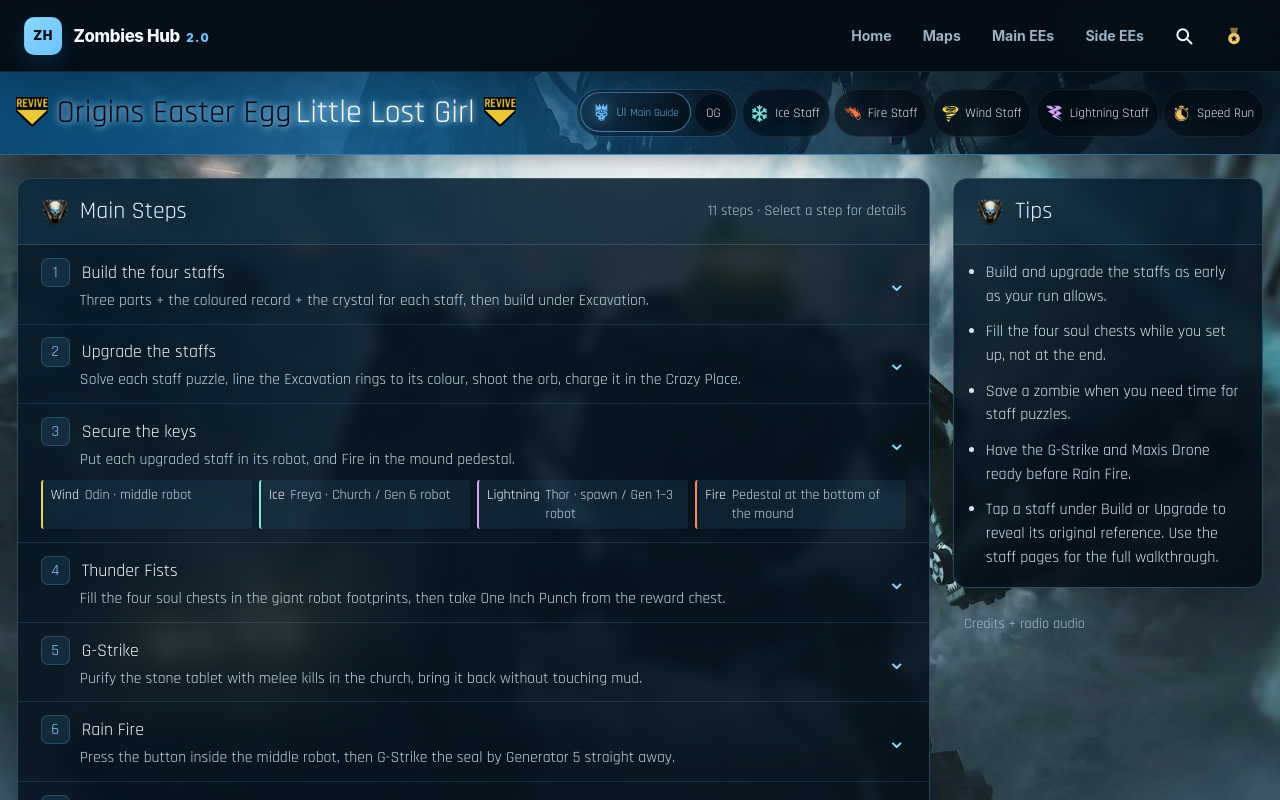
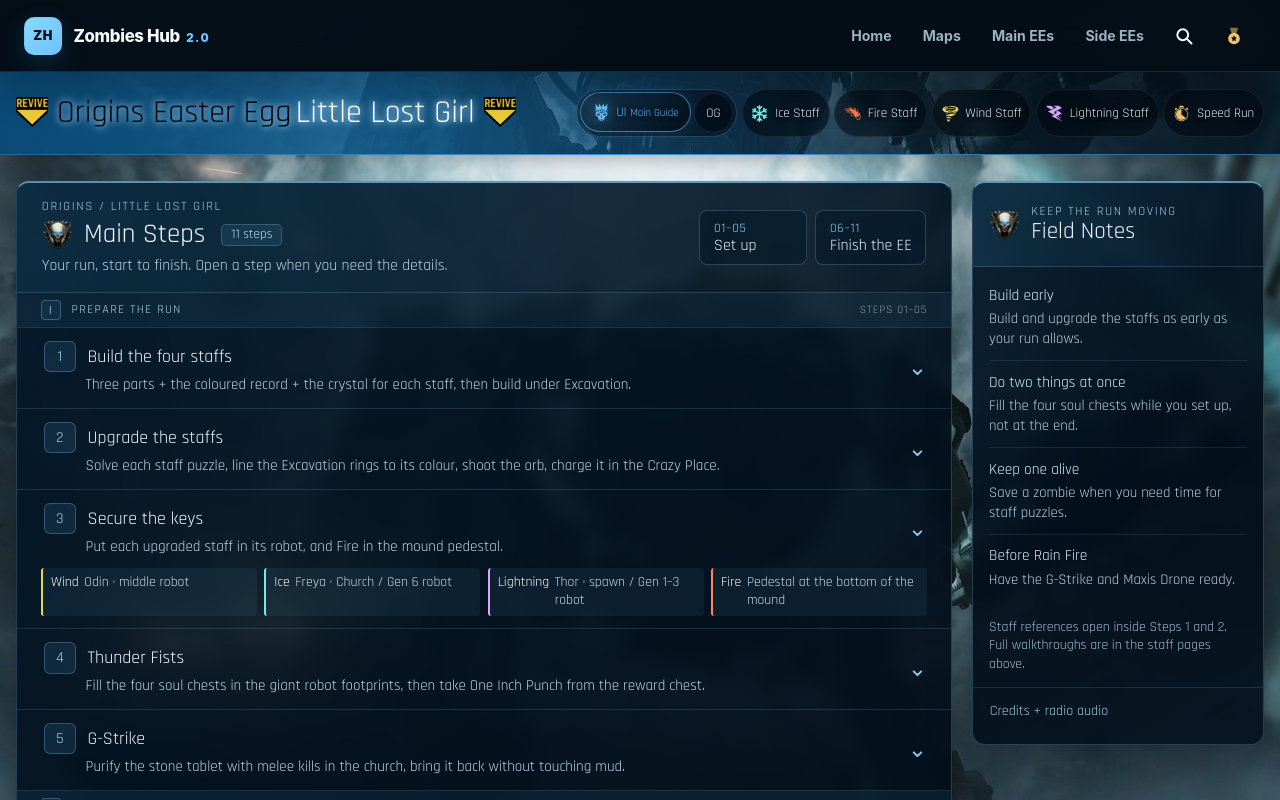
Before and after one commit to PHTMGatt/Zombies-Hub-2.0, a React (Vite) app: page /maps/origins in a window 1280 px wide. Shown: the top 800 px of the page. Built offline with nearby package versions, Linux system fonts and the light colour scheme.

Commit message:
feat(origins): cinematic field-manual guide with two-phase navigation

```diff
--- a/maps/origins/src/Pages/MainGuide.tsx
+++ b/maps/origins/src/Pages/MainGuide.tsx
@@ -14,33 +14,59 @@ const MainGuide = () => (
     <div className="origins-guide__inner">
       <section className="origins-guide__run" aria-labelledby="origins-main-steps-title">
         <header className="origins-guide__section-heading origins-guide__section-heading--main">
-          <div className="origins-guide__section-heading-label">
+          <div className="origins-guide__mission">
+            <span className="origins-guide__eyebrow">Origins / Little Lost Girl</span>
+            <div className="origins-guide__mission-name">
               <img src={SkullIcon} alt="" aria-hidden="true" />
               <h2 id="origins-main-steps-title">Main Steps</h2>
+              <span className="origins-guide__mission-count">{originsGuide.length} steps</span>
             </div>
-          <span className="origins-guide__section-caption">{originsGuide.length} steps · Select a step for details</span>
+            <p className="origins-guide__mission-description">Your run, start to finish. Open a step when you need the details.</p>
+          </div>
+          <nav className="origins-guide__route" aria-label="Jump to a guide phase">
+            <a href="#build-staffs" className="origins-guide__route-link">
+              <span className="origins-guide__route-number">01–05</span>
+              <strong>Set up</strong>
+            </a>
+            <a href="#rain-fire" className="origins-guide__route-link">
+              <span className="origins-guide__route-number">06–11</span>
+              <strong>Finish the EE</strong>
+            </a>
+          </nav>
         </header>
         <GuideSteps label="Little Lost Girl" steps={originsGuide} collapsibleReferences compactAccordion footer={<CompleteEasterEgg mapId="origins" />} />
       </section>
 
       <aside className="origins-guide__sidebar" aria-label="Origins guide tips">
-        <section className="origins-guide__tips">
-          <header className="origins-guide__section-heading">
+        <section className="origins-guide__tips" aria-labelledby="origins-tips-title">
+          <header className="origins-guide__section-heading origins-guide__section-heading--tips">
             <div className="origins-guide__section-heading-label">
               <img src={SkullIcon} alt="" aria-hidden="true" />
-              <h2>Tips</h2>
+              <div>
+                <span className="origins-guide__eyebrow">Keep the run moving</span>
+                <h2 id="origins-tips-title">Field Notes</h2>
+              </div>
             </div>
           </header>
-          <ul>
-            <li>Build and upgrade the staffs as early as your run allows.</li>
-            <li>Fill the four soul chests while you set up, not at the end.</li>
-            <li>Save a zombie when you need time for staff puzzles.</li>
-            <li>Have the G-Strike and Maxis Drone ready before Rain Fire.</li>
-            <li>Tap a staff under Build or Upgrade to reveal its original reference. Use the staff pages for the full walkthrough.</li>
-          </ul>
-        </section>
-
-        {/* Secondary extras never interrupt the sequence. */}
+          <ol className="origins-guide__notes">
+            <li>
+              <strong>Build early</strong>
+              <span>Build and upgrade the staffs as early as your run allows.</span>
+            </li>
+            <li>
+              <strong>Do two things at once</strong>
+              <span>Fill the four soul chests while you set up, not at the end.</span>
+            </li>
+            <li>
+              <strong>Keep one alive</strong>
+              <span>Save a zombie when you need time for staff puzzles.</span>
+            </li>
+            <li>
+              <strong>Before Rain Fire</strong>
+              <span>Have the G-Strike and Maxis Drone ready.</span>
+            </li>
+          </ol>
+          <p className="origins-guide__notes-hint">Staff references open inside Steps 1 and 2. Full walkthroughs are in the staff pages above.</p>
           <details className="origins-guide__credits">
             <summary>Credits + radio audio</summary>
             <p className="credits">
@@ -52,6 +78,7 @@ const MainGuide = () => (
               <audio controls aria-label="Origins zombie intro" src={Audio2} preload="none"></audio>
             </div>
           </details>
+        </section>
       </aside>
     </div>
   </div>
--- a/maps/origins/src/Styles/PageStyles/MainGuide.css
+++ b/maps/origins/src/Styles/PageStyles/MainGuide.css
@@ -1,97 +1,174 @@
 /*
- * Origins UI guide — a single continuous run sheet, not floating glass cards.
- * Scoped to .origins-guide; the historical OG route and all four staff pages
- * use their own styles and are intentionally unaffected.
+ * Origins Field Manual — remastered Main Guide only.
+ * The OG archival view and the four staff page styles are deliberately untouched.
+ * Environmental art stays visible beyond the readable guide surface.
  */
 .origins-module .main-guide {
-  background-image: var(--origins-bg);
-  background-position: center;
-  background-size: cover;
-  background-repeat: no-repeat;
-  background-attachment: fixed;
-  padding: clamp(0.8rem, 1.8vw, 1.6rem) clamp(0.65rem, 1.35vw, 1.25rem) 2.75rem;
+  --origins-ice: #90d7ff;
+  --origins-ice-strong: #b8e9ff;
+  --origins-mist: #b5cedf;
+  --origins-ink: #f1f8ff;
+  --origins-rule: rgba(129, 199, 235, 0.17);
+  background: var(--origins-bg) center / cover fixed no-repeat;
+  color: var(--origins-ink);
   font-family: 'Rajdhani', sans-serif;
-  color: #fff;
+  padding: clamp(0.95rem, 2vw, 1.7rem) clamp(0.6rem, 1.25vw, 1.2rem) 2.75rem;
 }
 
 .origins-module .origins-guide__inner {
-  width: min(100%, 1430px);
+  width: min(100%, 1400px);
   margin: 0 auto;
   display: grid;
-  grid-template-columns: minmax(0, 1fr) minmax(260px, 310px);
+  grid-template-columns: minmax(0, 1fr) minmax(250px, 292px);
   align-items: start;
-  gap: clamp(0.9rem, 1.8vw, 1.5rem);
+  gap: clamp(0.85rem, 1.55vw, 1.4rem);
 }
 
 .origins-module .origins-guide__run,
 .origins-module .origins-guide__tips {
+  position: relative;
   min-width: 0;
   overflow: hidden;
-  border: 1px solid rgba(112, 196, 245, 0.29);
-  border-radius: 14px;
-  background: linear-gradient(155deg, rgba(6, 24, 39, 0.88), rgba(2, 10, 18, 0.84));
-  box-shadow: 0 14px 36px rgba(0, 5, 13, 0.22);
-  -webkit-backdrop-filter: blur(7px);
-  backdrop-filter: blur(7px);
+  border: 1px solid rgba(126, 194, 235, 0.26);
+  border-top: 2px solid rgba(143, 216, 255, 0.64);
+  border-radius: 13px;
+  background: linear-gradient(150deg, rgba(5, 25, 42, 0.94) 0%, rgba(2, 14, 26, 0.91) 59%, rgba(3, 17, 29, 0.88) 100%);
+  box-shadow: 0 18px 44px rgba(0, 5, 14, 0.3);
+  -webkit-backdrop-filter: blur(8px);
+  backdrop-filter: blur(8px);
 }
 
 .origins-module .origins-guide__section-heading {
   display: flex;
   align-items: center;
   justify-content: space-between;
-  gap: 0.85rem;
-  min-height: 66px;
-  padding: 0.9rem clamp(0.9rem, 2vw, 1.4rem);
-  border-bottom: 1px solid rgba(114, 191, 237, 0.22);
-  background: linear-gradient(95deg, rgba(28, 82, 111, 0.29), rgba(13, 40, 59, 0.12));
+  gap: 1rem;
+  min-height: 100px;
+  padding: 1.05rem clamp(1rem, 2.25vw, 1.55rem);
+  border-bottom: 1px solid rgba(130, 199, 238, 0.2);
+  background: linear-gradient(100deg, rgba(30, 90, 125, 0.27), rgba(6, 28, 45, 0.02));
 }
 
+.origins-module .origins-guide__mission {
+  min-width: 0;
+  display: grid;
+  gap: 0.3rem;
+}
+
+.origins-module .origins-guide__eyebrow {
+  display: block;
+  color: #a9cde3;
+  font-size: 0.79rem;
+  font-weight: 700;
+  letter-spacing: 0.13em;
+  line-height: 1.2;
+  text-transform: uppercase;
+}
+
+.origins-module .origins-guide__mission-name,
 .origins-module .origins-guide__section-heading-label {
-  display: inline-flex;
+  display: flex;
   align-items: center;
   gap: 0.7rem;
   min-width: 0;
 }
 
-.origins-module .origins-guide__section-heading img {
-  width: 28px;
-  height: 28px;
+.origins-module .origins-guide__mission-name img,
+.origins-module .origins-guide__section-heading-label img {
+  width: 31px;
+  height: 31px;
   flex: 0 0 auto;
   object-fit: contain;
 }
 
 .origins-module .origins-guide__section-heading h2 {
   margin: 0;
-  color: #e5f4ff;
-  font-size: clamp(1.4rem, 1.85vw, 1.65rem);
+  color: #f1f9ff;
+  font-size: clamp(1.5rem, 2.1vw, 1.9rem);
   font-family: 'Rajdhani', sans-serif;
   font-weight: 700;
-  line-height: 1.15;
+  line-height: 1.08;
 }
 
-.origins-module .origins-guide__section-caption {
-  flex: 0 1 auto;
-  color: #a9cce4;
-  font-size: 0.92rem;
-  font-weight: 600;
-  line-height: 1.25;
-  text-align: right;
+.origins-module .origins-guide__mission-count {
+  margin-left: 0.3rem;
+  padding: 0.18rem 0.55rem;
+  border: 1px solid rgba(125, 205, 251, 0.26);
+  border-radius: 5px;
+  background: rgba(117, 203, 250, 0.09);
+  color: #bde4fb;
+  font-size: 0.83rem;
+  font-weight: 700;
+  line-height: 1.1;
   white-space: nowrap;
 }
 
-/* The heading and the step sequence are ONE panel with shared edges. */
+.origins-module .origins-guide__mission-description {
+  margin: 0;
+  color: #bfd5e5;
+  font-size: 0.98rem;
+  line-height: 1.28;
+}
+
+.origins-module .origins-guide__route {
+  display: flex;
+  align-items: stretch;
+  gap: 0.5rem;
+  flex: 0 0 auto;
+}
+
+.origins-module .origins-guide__route-link {
+  min-height: 55px;
+  display: grid;
+  align-content: center;
+  gap: 0.04rem;
+  min-width: 108px;
+  padding: 0.4rem 0.85rem;
+  border: 1px solid rgba(123, 193, 230, 0.25);
+  border-radius: 8px;
+  background: rgba(6, 26, 43, 0.67);
+  color: #e8f7ff;
+  text-decoration: none;
+  transition: border-color 150ms ease, background-color 150ms ease, transform 150ms ease;
+}
+
+.origins-module .origins-guide__route-link:hover {
+  border-color: #7bccf6;
+  background: rgba(58, 136, 179, 0.25);
+  transform: translateY(-1px);
+}
+
+.origins-module .origins-guide__route-link:focus-visible {
+  outline: 3px solid #9cdbff;
+  outline-offset: 2px;
+}
+
+.origins-module .origins-guide__route-number {
+  color: #8fd5fa;
+  font-size: 0.8rem;
+  font-weight: 700;
+  letter-spacing: 0.06em;
+}
+
+.origins-module .origins-guide__route-link strong {
+  font-size: 0.99rem;
+  font-weight: 700;
+  line-height: 1.1;
+}
+
+/* One continuous guide sheet — no repeated independent cards. */
 .origins-module .origins-guide .guide {
-  --guide-accent: #80ceff;
+  --guide-accent: #8bd6ff;
   --guide-accent-ink: #04121e;
-  --guide-ink: #f5faff;
-  --guide-text: #e0eaff;
-  --guide-muted: #acc5d8;
+  --guide-ink: #f1f8ff;
+  --guide-text: #dfeefa;
+  --guide-muted: #adc6d8;
   --guide-surface: transparent;
   --guide-surface-2: rgba(110, 184, 228, 0.075);
-  --guide-line: rgba(118, 184, 223, 0.16);
+  --guide-line: var(--origins-rule);
   --guide-sticky-top: calc(var(--hub-nav-height) + 84px + 0.75rem);
+  min-width: 0;
   gap: 0;
-  min-width: 0;
 }
 
 .origins-module .origins-guide .guide-seq {
@@ -103,110 +180,148 @@
   box-shadow: none;
 }
 
-.origins-module .origins-guide .guide-seq__step {
+.origins-module .origins-guide .guide-seq__step--foldable {
+  display: block;
   min-width: 0;
-  border-color: rgba(118, 184, 223, 0.15);
+  position: relative;
+  padding: 0;
+  border-color: var(--origins-rule);
 }
 
-.origins-module .origins-guide .guide-seq__step--foldable {
-  display: block;
-  padding: 0;
+.origins-module .origins-guide .guide-seq__phase {
+  display: flex;
+  align-items: center;
+  gap: 0.65rem;
+  min-height: 35px;
+  padding: 0.45rem clamp(0.95rem, 2vw, 1.5rem);
+  border-bottom: 1px solid rgba(126, 197, 238, 0.12);
+  background: rgba(61, 128, 167, 0.11);
+  color: #acd8ee;
+  font-size: 0.76rem;
+  font-weight: 700;
+  letter-spacing: 0.12em;
+  line-height: 1.2;
+}
+
+.origins-module .origins-guide .guide-seq__phase-index {
+  width: 20px;
+  height: 20px;
+  display: grid;
+  place-items: center;
+  border: 1px solid rgba(139, 207, 246, 0.3);
+  border-radius: 4px;
+  background: rgba(78, 151, 195, 0.1);
+  color: #d8f3ff;
+  font-size: 0.79rem;
+}
+
+.origins-module .origins-guide .guide-seq__phase small {
+  margin-left: auto;
+  color: #829fb4;
+  font-size: 0.71rem;
+  font-weight: 700;
+  letter-spacing: 0.08em;
 }
 
 .origins-module .origins-guide .guide-seq__step-summary {
   display: flex;
   align-items: center;
   justify-content: space-between;
-  gap: 1rem;
-  min-height: 72px;
-  padding: 0.8rem clamp(0.9rem, 2vw, 1.4rem);
+  gap: 1.1rem;
+  min-height: 71px;
+  padding: 0.78rem clamp(0.95rem, 2vw, 1.5rem);
+  border-left: 3px solid transparent;
   cursor: pointer;
   list-style: none;
-  transition: background-color 150ms ease;
+  transition: background-color 150ms ease, border-color 150ms ease;
 }
 
-.origins-module .origins-guide .guide-seq__step-summary::-webkit-details-marker {
-  display: none;
-}
+.origins-module .origins-guide .guide-seq__step-summary::-webkit-details-marker { display: none; }
 
 .origins-module .origins-guide .guide-seq__step-summary:hover {
-  background: rgba(113, 188, 233, 0.09);
+  border-left-color: rgba(137, 205, 244, 0.48);
+  background: rgba(105, 185, 232, 0.07);
 }
 
 .origins-module .origins-guide .guide-seq__step-summary:focus-visible {
-  outline: 2px solid #8ed7ff;
+  outline: 2px solid #9cdbff;
   outline-offset: -3px;
-  border-radius: 4px;
+}
+
+.origins-module .origins-guide .guide-seq__step-disclosure[open] > .guide-seq__step-summary {
+  background: linear-gradient(90deg, rgba(34, 109, 153, 0.2), rgba(30, 94, 129, 0.035));
+  border-left-color: #98dbff;
 }
 
 .origins-module .origins-guide .guide-seq__step-summary-text {
   display: grid;
   min-width: 0;
-  gap: 0.16rem;
+  gap: 0.18rem;
 }
 
 .origins-module .origins-guide .guide-seq__step-summary h3 {
   margin: 0;
   align-items: center;
   gap: 0.75rem;
-  font-size: clamp(1.11rem, 1.18vw, 1.29rem);
-  line-height: 1.2;
+  font-size: clamp(1.12rem, 1.26vw, 1.28rem);
   font-weight: 700;
+  line-height: 1.18;
 }
 
 .origins-module .origins-guide .guide-seq__step h3::before {
-  min-width: 1.7rem;
-  width: 1.7rem;
-  height: 1.7rem;
+  width: 1.85rem;
+  min-width: 1.85rem;
+  height: 1.85rem;
   display: inline-grid;
   place-items: center;
-  border: 1px solid rgba(115, 195, 247, 0.23);
-  border-radius: 7px;
-  background: rgba(95, 172, 220, 0.12);
-  color: #8ed7ff;
-  font-size: 0.96rem;
+  border: 1px solid rgba(115, 197, 242, 0.3);
+  border-radius: 6px;
+  background: rgba(87, 166, 211, 0.13);
+  color: #9bddff;
+  font-size: 0.94rem;
   line-height: 1;
+}
+
+.origins-module .origins-guide .guide-seq__step-disclosure[open] h3::before {
+  border-color: #a2e4ff;
+  background: rgba(114, 200, 251, 0.2);
+  color: #f0fbff;
 }
 
 .origins-module .origins-guide .guide-seq__step-brief {
   display: block;
-  margin-left: 2.45rem;
-  color: #c3d7e6;
-  font-size: 0.98rem;
-  line-height: 1.35;
+  margin-left: 2.6rem;
+  color: #c2d8e7;
+  font-size: 0.94rem;
+  line-height: 1.36;
 }
 
 .origins-module .origins-guide .guide-seq__step-chevron {
   flex: 0 0 auto;
-  color: #8ed7ff;
+  color: #87c8ee;
   font-size: 1.45rem;
   line-height: 1;
   transition: transform 150ms ease;
 }
 
-.origins-module .origins-guide .guide-seq__step-disclosure[open] > .guide-seq__step-summary {
-  background: rgba(113, 188, 233, 0.095);
-}
-
 .origins-module .origins-guide .guide-seq__step-disclosure[open] > .guide-seq__step-summary .guide-seq__step-chevron {
   transform: rotate(180deg);
+  color: #c9efff;
 }
 
 .origins-module .origins-guide .guide-seq__step-body {
   display: grid;
-  gap: 0.7rem;
-  padding: 0.5rem clamp(0.9rem, 2vw, 1.4rem) 1.2rem;
-  border-top: 1px solid rgba(114, 191, 237, 0.12);
+  gap: 0.65rem;
+  padding: 0.55rem clamp(0.95rem, 2vw, 1.5rem) 1.2rem;
+  border-top: 1px solid rgba(115, 189, 234, 0.11);
 }
 
-.origins-module .origins-guide .guide-seq__step-body > .gref-stack {
-  gap: 0.55rem;
-}
+.origins-module .origins-guide .guide-seq__step-body > .gref-stack { gap: 0.6rem; }
 
 .origins-module .origins-guide .guide-seq__more > summary,
 .origins-module .origins-guide .guide-seq__references > summary {
   min-height: 44px;
-  color: #91d8ff;
+  color: #9cddff;
 }
 
 .origins-module .origins-guide .gref-tabs__tab[aria-expanded='true'] {
@@ -222,13 +337,13 @@
   object-fit: contain;
 }
 
-/* One line of essential robot mapping stays outside its disclosure. */
+/* The four robot placements remain readable without opening step 3. */
 .origins-module .origins-guide .guide-seq__step-glance {
   display: grid;
   grid-template-columns: repeat(4, minmax(0, 1fr));
   gap: 0.45rem;
-  margin: -0.15rem 0 0.85rem;
-  padding: 0 clamp(0.9rem, 2vw, 1.4rem);
+  margin: -0.12rem 0 0.78rem;
+  padding: 0 clamp(0.95rem, 2vw, 1.5rem);
   list-style: none;
 }
 
@@ -238,10 +353,10 @@
   gap: 0.35rem;
   min-width: 0;
   padding: 0.38rem 0.5rem;
-  border-left: 2px solid #6dc2ff;
+  border-left: 2px solid #8bd6ff;
   border-radius: 3px;
-  background: rgba(90, 168, 215, 0.09);
-  font-size: 0.88rem;
+  background: rgba(104, 186, 233, 0.075);
+  font-size: 0.86rem;
   line-height: 1.3;
 }
 
@@ -250,92 +365,106 @@
 .origins-module .origins-guide .guide-seq__step-glance li:nth-child(3) { border-color: #d8a8ff; }
 .origins-module .origins-guide .guide-seq__step-glance li:nth-child(4) { border-color: #ff875f; }
 .origins-module .origins-guide .guide-seq__step-glance strong { flex: 0 0 auto; color: #fff; }
-.origins-module .origins-guide .guide-seq__step-glance span { min-width: 0; color: #c6d9e9; }
+.origins-module .origins-guide .guide-seq__step-glance span { min-width: 0; color: #c8dce9; }
 
 .origins-module .origins-guide .guide-seq__footer {
-  padding: 1rem clamp(0.9rem, 2vw, 1.4rem);
-  border-top: 1px solid rgba(118, 184, 223, 0.16);
-  background: rgba(9, 30, 46, 0.25);
+  padding: 1.05rem clamp(0.95rem, 2vw, 1.5rem);
+  border-top: 1px solid var(--origins-rule);
+  background: rgba(27, 70, 97, 0.13);
 }
 
-/* Tips echoes the same surface, without a competing floating title bar. */
-.origins-module .origins-guide__sidebar {
-  display: grid;
-  gap: 0.85rem;
-  min-width: 0;
+/* Field notes: useful at a glance, never a competing second guide. */
+.origins-module .origins-guide__sidebar { display: grid; gap: 0.7rem; min-width: 0; }
+
+.origins-module .origins-guide__section-heading--tips {
+  min-height: 84px;
+  padding: 1rem 1rem;
 }
 
-.origins-module .origins-guide__tips ul {
+.origins-module .origins-guide__section-heading--tips h2 { font-size: 1.45rem; }
+
+.origins-module .origins-guide__notes {
+  display: grid;
+  gap: 0;
   margin: 0;
-  padding: 1rem 1.1rem 1.1rem 2rem;
+  padding: 0.5rem 1rem 0.4rem;
+  list-style: none;
+  counter-reset: origins-note;
 }
 
-.origins-module .origins-guide__tips li {
-  margin-bottom: 0.75rem;
-  color: #d5e7f5;
-  font-size: 1rem;
-  line-height: 1.48;
+.origins-module .origins-guide__notes li {
+  display: grid;
+  gap: 0.17rem;
+  margin: 0;
+  padding: 0.72rem 0;
+  border-bottom: 1px solid rgba(134, 197, 236, 0.12);
+  color: #d5e8f6;
+  line-height: 1.34;
+  counter-increment: origins-note;
 }
 
-.origins-module .origins-guide__tips li:last-child {
-  margin-bottom: 0;
+.origins-module .origins-guide__notes li:last-child { border-bottom: 0; }
+
+.origins-module .origins-guide__notes strong {
+  color: #d9f3ff;
+  font-size: 0.96rem;
+  font-weight: 700;
+}
+
+.origins-module .origins-guide__notes span { color: #bfd2e1; font-size: 0.92rem; }
+
+.origins-module .origins-guide__notes-hint {
+  margin: 0;
+  padding: 0.65rem 1rem 0.85rem;
+  color: #9fbdd1;
+  font-size: 0.86rem;
+  line-height: 1.35;
 }
 
 .origins-module .origins-guide__credits {
-  padding: 0 0.5rem;
-  color: #a9c8e1;
-  font-size: 0.9rem;
+  margin: 0;
+  padding: 0.15rem 0.9rem 0.7rem;
+  border-top: 1px solid rgba(130, 199, 238, 0.15);
+  color: #adc9db;
+  font-size: 0.88rem;
 }
 
 .origins-module .origins-guide__credits > summary {
   display: inline-flex;
   align-items: center;
-  min-height: 44px;
-  padding: 0.3rem 0.2rem;
+  min-height: 42px;
+  padding: 0.3rem 0.15rem;
+  color: #9ccbe7;
   cursor: pointer;
   font-weight: 600;
 }
 
 .origins-module .origins-guide__credits summary:focus-visible {
-  outline: 2px solid #8ed7ff;
+  outline: 2px solid #9cdbff;
   outline-offset: 2px;
 }
 
 .origins-module .origins-guide .credits {
   display: grid;
-  gap: 0.25rem;
+  gap: 0.3rem;
   margin: 0.35rem 0;
   color: #a8cfff;
-  font-size: 0.95rem;
+  font-size: 0.92rem;
 }
+.origins-module .origins-guide .credits em { color: #b8e0ff; }
+.origins-module .origins-guide .credits a { color: #8ed7ff; font-weight: 600; }
+.origins-module .origins-guide .audio-players { display: grid; gap: 0.5rem; padding-bottom: 0.5rem; }
+.origins-module .origins-guide audio { width: min(100%, 260px); height: 40px; color-scheme: dark; }
 
-.origins-module .origins-guide .credits em {
-  color: #b8e0ff;
-}
-
-.origins-module .origins-guide .credits a {
-  color: #8ed7ff;
-  font-weight: 600;
-}
-
-.origins-module .origins-guide .audio-players {
-  display: grid;
-  gap: 0.5rem;
-  padding-bottom: 0.5rem;
-}
-
-.origins-module .origins-guide audio {
-  width: min(100%, 280px);
-  height: 40px;
-  color-scheme: dark;
-}
-
-@media (max-width: 1020px) {
+@media (max-width: 1100px) {
   .origins-module .origins-guide__inner {
+    width: min(100%, 950px);
     grid-template-columns: minmax(0, 1fr);
-    width: min(100%, 900px);
   }
-  .origins-module .origins-guide__sidebar { gap: 0.5rem; }
+  .origins-module .origins-guide__notes {
+    grid-template-columns: repeat(2, minmax(0, 1fr));
+    gap: 0 1.3rem;
+  }
 }
 
 @media (max-width: 760px) {
@@ -347,45 +476,45 @@
     --guide-sticky-top: calc(var(--hub-nav-height) + 96px + 0.75rem);
   }
   .origins-module .origins-guide__section-heading {
-    min-height: 59px;
-    padding: 0.7rem 0.9rem;
+    padding: 0.8rem 0.9rem;
+    flex-wrap: wrap;
+    min-height: 0;
   }
-  .origins-module .origins-guide__section-caption { white-space: normal; max-width: 11rem; }
-  .origins-module .origins-guide .guide-seq__step-glance {
-    grid-template-columns: repeat(2, minmax(0, 1fr));
-  }
+  .origins-module .origins-guide__route { width: 100%; }
+  .origins-module .origins-guide__route-link { min-width: 0; flex: 1 1 0; }
+  .origins-module .origins-guide .guide-seq__step-glance { grid-template-columns: repeat(2, minmax(0, 1fr)); }
 }
 
 @media (max-width: 460px) {
-  .origins-module .origins-guide__section-caption { display: none; }
+  .origins-module .origins-guide__section-heading { gap: 0.75rem; }
+  .origins-module .origins-guide__mission-name { flex-wrap: wrap; }
+  .origins-module .origins-guide__mission-count { font-size: 0.76rem; }
   .origins-module .origins-guide .guide-seq__step-summary {
-    min-height: 70px;
-    gap: 0.6rem;
-    padding: 0.7rem 0.78rem;
+    min-height: 68px;
+    padding: 0.7rem 0.8rem;
+    gap: 0.55rem;
   }
-  .origins-module .origins-guide .guide-seq__step-brief {
-    margin-left: 2.45rem;
-    font-size: 0.91rem;
-  }
+  .origins-module .origins-guide .guide-seq__step-summary h3 { font-size: 1.06rem; }
+  .origins-module .origins-guide .guide-seq__step-brief { margin-left: 2.6rem; font-size: 0.91rem; }
   .origins-module .origins-guide .guide-seq__step-glance {
     grid-template-columns: minmax(0, 1fr);
-    padding: 0 0.78rem;
+    padding: 0 0.8rem;
   }
-  .origins-module .origins-guide .guide-seq__step-body {
-    padding: 0.45rem 0.78rem 1rem;
-  }
+  .origins-module .origins-guide .guide-seq__step-body { padding: 0.45rem 0.8rem 1rem; }
+  .origins-module .origins-guide__notes { grid-template-columns: minmax(0, 1fr); }
+  .origins-module .origins-guide__route-link strong { font-size: 0.89rem; }
 }
 
 @media (max-height: 500px) and (orientation: landscape) {
-  .origins-module .main-guide { padding: 0.6rem 0.75rem 1.4rem; }
+  .origins-module .main-guide { padding: 0.55rem 0.7rem 1.35rem; }
   .origins-module .origins-guide .guide {
     --guide-sticky-top: calc(var(--hub-nav-height) + 58px + 0.5rem);
   }
+  .origins-module .origins-guide__section-heading { gap: 0.6rem; }
 }
 
 @media (prefers-reduced-motion: reduce) {
+  .origins-module .origins-guide__route-link,
   .origins-module .origins-guide .guide-seq__step-summary,
-  .origins-module .origins-guide .guide-seq__step-chevron {
-    transition: none;
-  }
+  .origins-module .origins-guide .guide-seq__step-chevron { transition: none; }
 }
--- a/shared/guide/GuideSteps.jsx
+++ b/shared/guide/GuideSteps.jsx
@@ -99,7 +99,14 @@ function StepItem({ step, collapsibleReferences = false, compactAccordion = fals
   if (compactAccordion) {
     return (
       <li className="guide-seq__step guide-seq__step--foldable" id={step.id}>
-        <details className="guide-seq__step-disclosure">
+        {step.id === 'build-staffs' || step.id === 'rain-fire' ? (
+          <div className="guide-seq__phase" role="separator" aria-label={step.id === 'build-staffs' ? 'Setup phase' : 'Easter Egg phase'}>
+            <span className="guide-seq__phase-index">{step.id === 'build-staffs' ? 'I' : 'II'}</span>
+            <span>{step.id === 'build-staffs' ? 'PREPARE THE RUN' : 'THE EASTER EGG'}</span>
+            <small>{step.id === 'build-staffs' ? 'STEPS 01–05' : 'STEPS 06–11'}</small>
+          </div>
+        ) : null}
+        <details className="guide-seq__step-disclosure" name="origins-main-guide-steps">
           <summary className="guide-seq__step-summary">
             <div className="guide-seq__step-summary-text">
               <h3>{step.title}</h3>
```
Also changed, not shown: 1 other file (tests, documents, lock files or other folders). Lines whose indentation alone changed are shown as unchanged.
